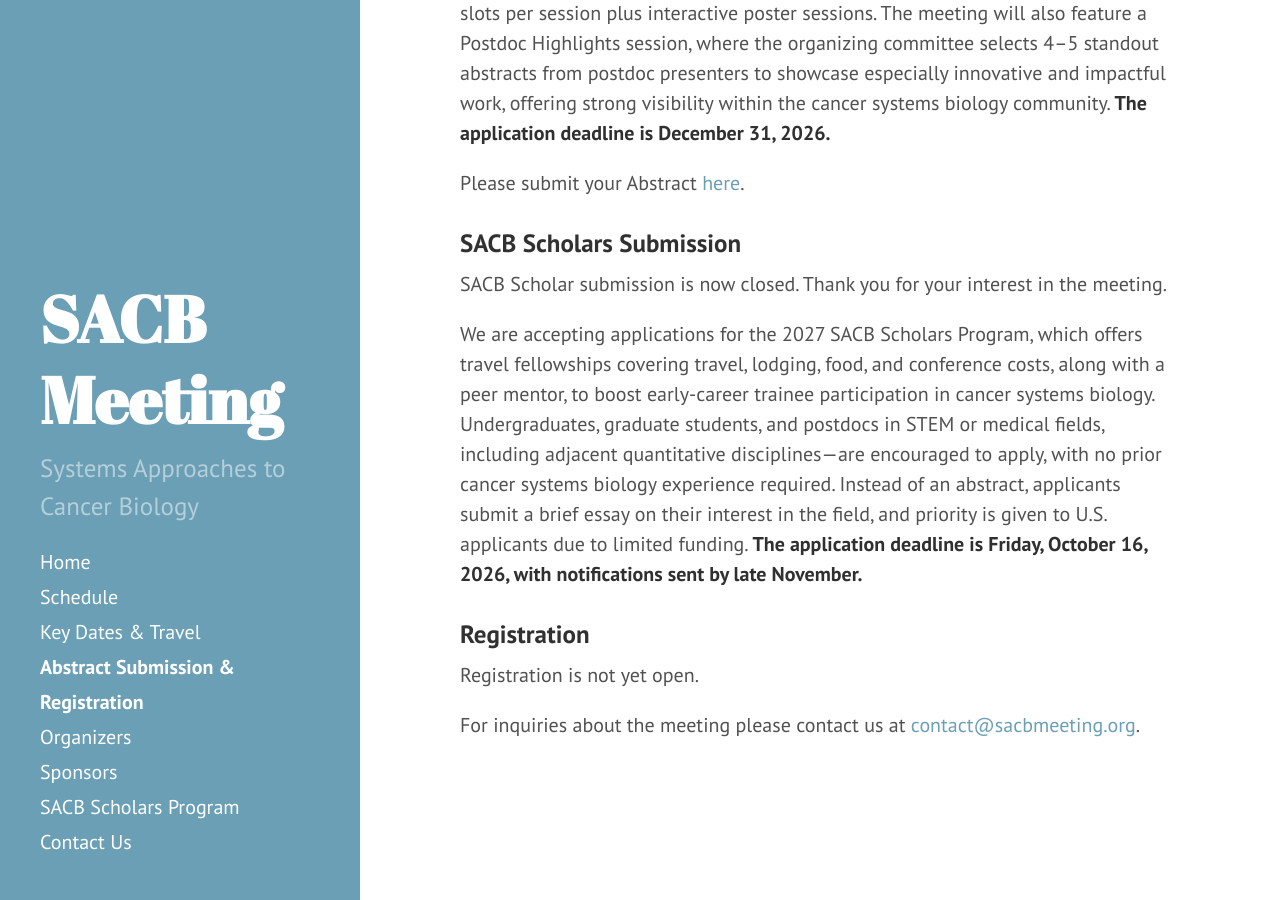
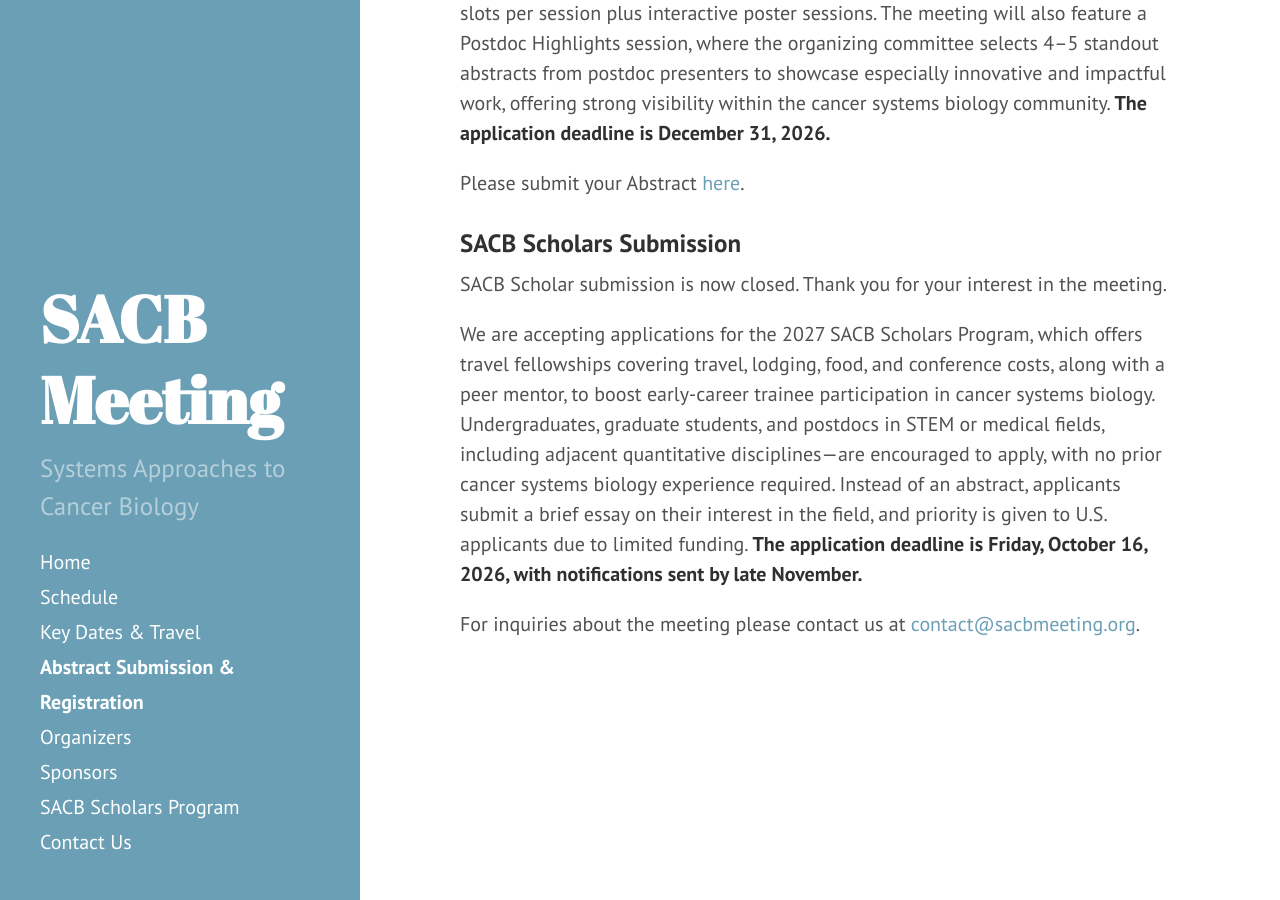
Before and after one commit to AECCSB/sacb-meeting, a Jekyll site: the page built from registration-abstract-submission.md, in a window 1280 px wide and 900 px high, scrolled down 955 px. Built offline with Jekyll 4.4.1, drawn with Linux system fonts in a browser that asks for light colours.

Commit message:
Update registration-abstract-submission.md

```diff
--- a/registration-abstract-submission.md
+++ b/registration-abstract-submission.md
@@ -30,8 +30,6 @@ SACB Scholar submission is now closed. Thank you for your interest in the meetin
 We are accepting applications for the 2027 SACB Scholars Program, which offers travel fellowships covering travel, lodging, food, and conference costs, along with a peer mentor, to boost early-career trainee participation in cancer systems biology. Undergraduates, graduate students, and postdocs in STEM or medical fields, including adjacent quantitative disciplines—are encouraged to apply, with no prior cancer systems biology experience required. Instead of an abstract, applicants submit a brief essay on their interest in the field, and priority is given to U.S. applicants due to limited funding. **The application deadline is Friday, October 16, 2026, with notifications sent by late November.**
 
 
-### Registration
 
-Registration is not yet open.
 
 For inquiries about the meeting please contact us at [contact@sacbmeeting.org](mailto:contact@sacbmeeting.org).
```
